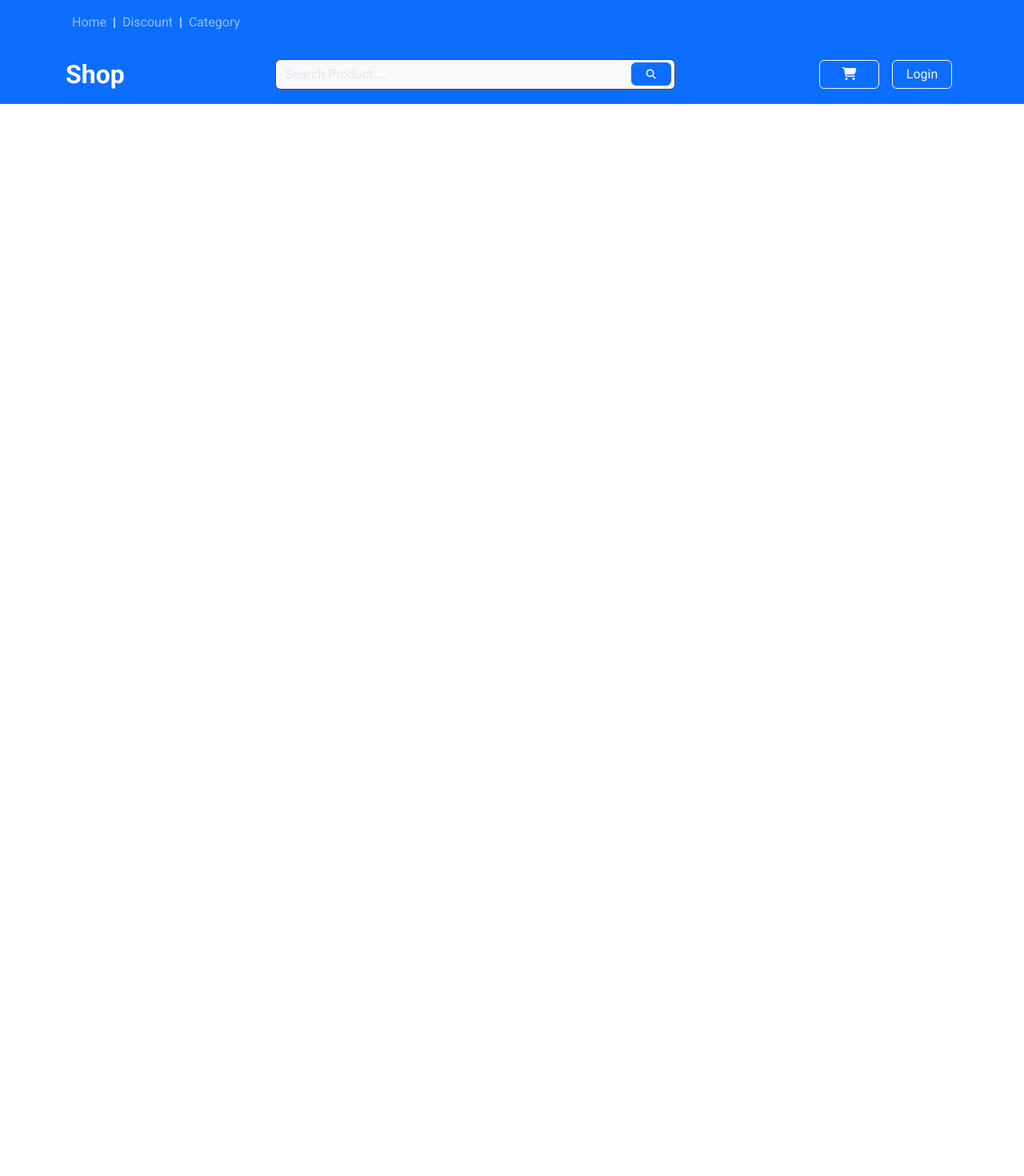
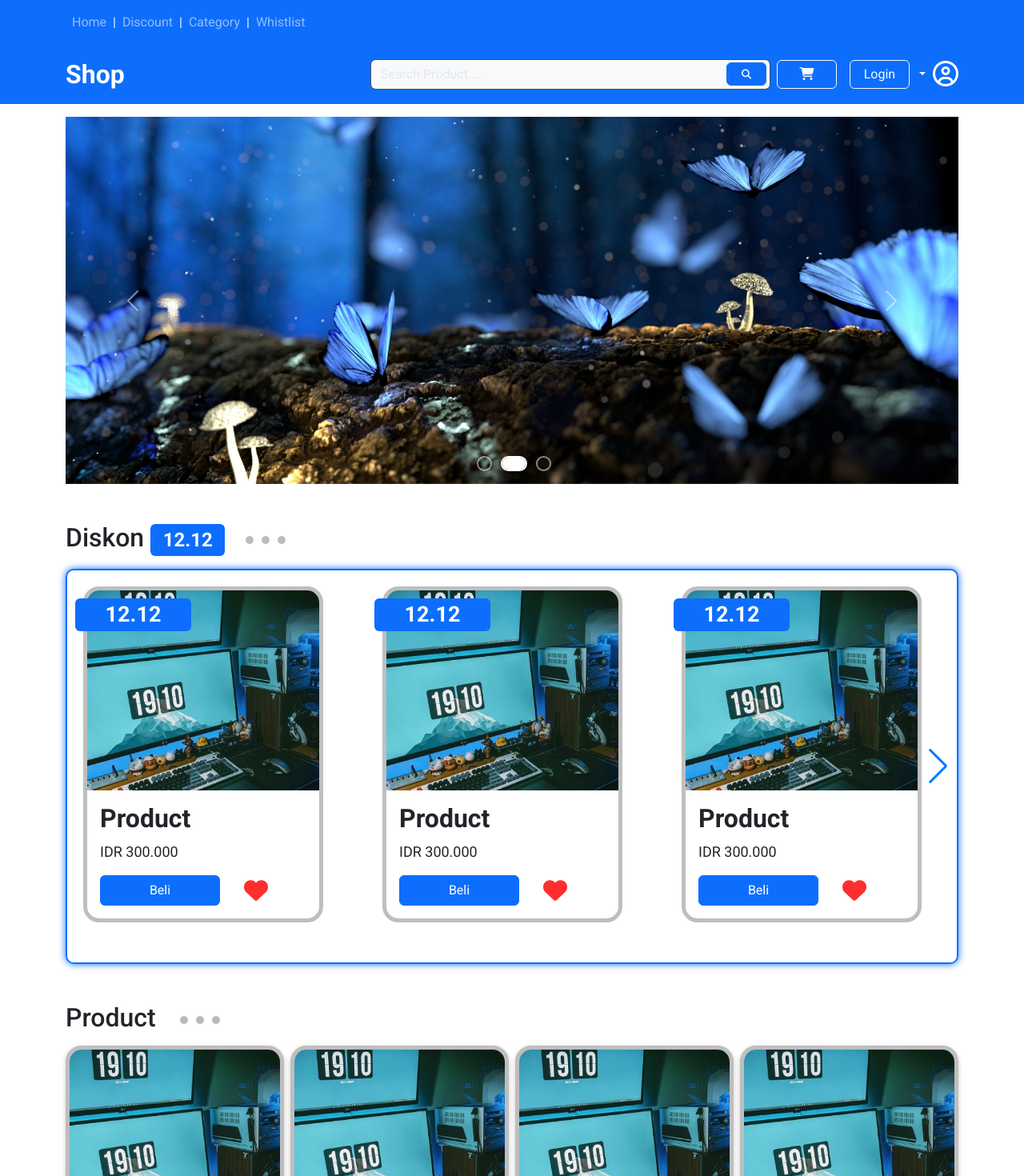
Before and after one commit to hendriramadhan/studicase-e-commerce, a React (Create React App) app: page / in a window 1280 px wide. Shown: the top 1470 px of the page at 80% size. Before the commit the page ends 800 px from the top, so only its background shows below. Built offline with nearby package versions, Linux system fonts and the light colour scheme.

Commit message:
menambahkan page chart dan whistlist

```diff
--- a/src/App.js
+++ b/src/App.js
@@ -1,24 +1,30 @@
 import logo from "./logo.svg";
 import "bootstrap/dist/css/bootstrap.min.css";
-import { BrowserRouter as Router, Routes, Route, Link } from "react-router-dom";
+import { BrowserRouter as Router, Routes, Route } from "react-router-dom";
 import Login from "./components/Auth/Login";
 import Menu from "./components/Menu";
 import Register from "./components/Auth/Register";
+import Whistlist from "./components/Pages/Whistlist";
 
-//import routes
+// import routes
 import Home from "./Home";
+import Chart from "./components/Pages/Chart.js";
+
 function App() {
   return (
-    <>
-      <Menu />
+    <Router>
+      <>
+        <Menu />
 
-      <Router>
         <Routes>
-          {/* <Route path="/" element={<Home />} /> */}
+          <Route path="/" element={<Home />} />
           <Route path="/Register" element={<Register />} />
+          <Route path="/Login" element={<Login />} />
+          <Route path="/Whistlist" element={<Whistlist />} />
+          <Route path="/Chart" element={<Chart />} />
         </Routes>
-      </Router>
-    </>
+      </>
+    </Router>
   );
 }
 
--- a/src/assets/index.css
+++ b/src/assets/index.css
@@ -76,6 +76,45 @@ button.chart.btn.btn-outline-light {
   background-color: #fff;
 }
 
+i.fa-regular.fa-circle-user.fa-2xl.text-white {
+  font-size: 2em;
+  line-height: 0.03125em;
+  vertical-align: -0.1875em;
+  margin-left: 9px;
+}
+
+div.dropdown-menu.show {
+  position: absolute;
+  margin-top: 1em;
+  background: #fff;
+  color: #000 !important;
+}
+
+a.dropdown-item {
+  color: #000;
+}
+
+a.dropdown-item:hover {
+  color: #000;
+  background: #fff;
+}
+
+span#nav-dropdown-dark-example.dropdown-toggle::before {
+  display: inline-block;
+  margin-left: 0.25500000000000256em;
+  vertical-align: 0.255em;
+  content: "";
+  border-top: 0.3em solid;
+  border-right: 0.3em solid transparent;
+  border-bottom: 0;
+  border-left: 0.3em solid transparent;
+  color: #ffffff;
+}
+
+span#nav-dropdown-dark-example.dropdown-toggle::after {
+  display: none;
+}
+
 /* DISKON SLIDE */
 
 .dot {
@@ -86,6 +125,10 @@ button.chart.btn.btn-outline-light {
   display: inline-block;
   margin-left: 10px;
   margin-bottom: 3px;
+}
+
+.dot:nth-child(1) {
+  margin-left: 30px;
 }
 
 .swiper-horizontal {
--- a/src/components/Auth/Login.js
+++ b/src/components/Auth/Login.js
@@ -13,7 +13,8 @@ function Login() {
   };
   return (
     <>
-      <Container fluid style={{ backgroundColor: "#bbb" }}>
+      {/* <Container style={{ backgroundColor: "#F6F6F6" }}> */}
+      <Container>
         <div className="d-flex align-items-center justify-content-center vh-100 ">
           <Card className="w-50">
             <Card.Body>
--- a/src/components/Auth/Register.js
+++ b/src/components/Auth/Register.js
@@ -22,7 +22,7 @@ function Register() {
   };
   return (
     <>
-      {/* <Container fluid style={{ backgroundColor:"#bbb" }}> */}
+      {/* <Container fluid style={{ backgroundColor:"#F6F6F6" }}> */}
       <Container>
         <div className="d-flex align-items-center justify-content-center vh-100 ">
           <Card>
@@ -93,7 +93,7 @@ function Register() {
                   <div>
                     <p className="text-center mt-3">
                       <b>
-                        Sudah punya akun ? <a href="#daftar">Login</a>
+                        Sudah punya akun ? <a href="/Login">Login</a>
                       </b>
                     </p>
                   </div>
--- a/src/components/Menu.js
+++ b/src/components/Menu.js
@@ -1,35 +1,60 @@
-import { Navbar, Container, Nav, Form, Button, Col } from "react-bootstrap";
-import { BrowserRouter as Router, Routes, Route, Link } from "react-router-dom";
-import Login from "./Auth/Login";
-import Home from "../Home";
+import React from "react";
+import {
+  Navbar,
+  Container,
+  Nav,
+  Form,
+  Button,
+  Dropdown,
+} from "react-bootstrap";
+import { Link, useLocation } from "react-router-dom";
+import SubMenu from "./SubMenu";
 
 export default function Menu() {
+  const location = useLocation();
+  const isWhistlistPage = location.pathname === "/Whistlist";
+  const isChart = location.pathname === "/Chart";
+  const isProfile = location.pathname === "/Profile";
+
+  const activeLabel = isChart ? "Chart" : isProfile ? "Profile" : "Whistlist";
+
   return (
     <div>
-      <Navbar bg="primary" data-bs-theme="dark">
-        <Container>
-          <Nav className="me-auto align-items-center text-light">
-            <Nav.Link href="/">Home</Nav.Link> |
-            <Nav.Link href="#discount">Discount</Nav.Link> |
-            <Nav.Link href="#category">Category</Nav.Link>
-          </Nav>
-        </Container>
-      </Navbar>
-      <Navbar expand="md" bg="primary" data-bs-theme="dark">
+      <SubMenu />
+
+      {/* Secondary Menu */}
+      <Navbar
+        expand="md"
+        bg={isWhistlistPage || isChart || isProfile ? "light" : "primary"}
+        data-bs-theme="dark"
+      >
         <Container>
           {/* Main title */}
-          <Navbar.Brand href="#home" className="fw-bold fs-2">
+          <Navbar.Brand
+            href="#home"
+            className={`${
+              isWhistlistPage || isChart || isProfile
+                ? "fw-bold fs-2 text-primary"
+                : "fw-bold fs-2"
+            }`}
+          >
             Shop
           </Navbar.Brand>
+          <span className=" fs-4 text-primary">
+            {isWhistlistPage || isChart || isProfile ? ` | ${activeLabel}` : ""}
+          </span>
           {/* Search bar */}
-          <Navbar.Toggle aria-controls="basic-navbar-nav" className="" />
+          <Navbar.Toggle
+            aria-controls="basic-navbar-nav"
+            className="text-primary"
+          />
           <Navbar.Collapse id="navbarScroll">
-            <Nav className="mx-auto fs-5 text-center">
+            <Nav className="ms-auto fs-5 text-center">
               <Form className="position-relative">
                 <Form.Control
                   type="search"
                   placeholder="Search Product...."
-                  className=" bg-light text-dark"
+                  className="bg-light text-dark"
                   aria-label="Search"
                 />
 
@@ -38,26 +63,49 @@ export default function Menu() {
                 </Button>
               </Form>
             </Nav>
-            {/* button */}
-            <Nav className=" d-flex justify-content-between align-items-center">
+            {/* Buttons and Links */}
+            {isWhistlistPage || isChart || isProfile ? (
+              ""
+            ) : (
+              <Nav className="d-flex justify-content-between align-items-center">
                 <Nav.Link
-                href="#Masuk"
+                  href="/Chart"
                   className="navbar-expand-sm navbar-nav nav-link"
                 >
                   <Button variant="outline-light" className="chart">
-                  <i class="fa-solid fa-cart-shopping"></i>
+                    <i className="fa-solid fa-cart-shopping"></i>
                   </Button>
                 </Nav.Link>
 
-              <Nav.Link
-                href="/Login"
+                <Link
+                  to="/Login"
                   className="navbar-expand-sm navbar-nav nav-link"
                 >
                   <Button variant="outline-light" className="chart">
                     Login
                   </Button>
-              </Nav.Link>
+                </Link>
+
+                <Dropdown>
+                  <Dropdown.Toggle
+                    id="nav-dropdown-dark-example"
+                    menuVariant="dark"
+                    as="span"
+                  >
+                    <i className="fa-regular fa-circle-user fa-2xl text-white"></i>
+                  </Dropdown.Toggle>
+
+                  <Dropdown.Menu>
+                    <Dropdown.Item href="#/action-1">Profile</Dropdown.Item>
+                    <Dropdown.Item href="#/action-2">Whistlist</Dropdown.Item>
+                    <Dropdown.Item href="#/action-3">
+                      Pengaturan Akun
+                    </Dropdown.Item>
+                    <Dropdown.Item href="#/action-3">Logout</Dropdown.Item>
+                  </Dropdown.Menu>
+                </Dropdown>
               </Nav>
+            )}
           </Navbar.Collapse>
         </Container>
       </Navbar>
--- /dev/null
+++ b/src/components/Pages/Chart.js
@@ -0,0 +1,36 @@
+import { Card, Button, Row, Col, Container } from "react-bootstrap";
+import slider from "../../assets/slider1.png";
+
+export default function Chart() {
+  return (
+    <div>
+      <Container>
+        <h2 className="mt-5 mb-5">
+          Rekomendasi
+          <span className="dot"></span>
+          <span className="dot"></span>
+          <span className="dot"></span>
+        </h2>
+        <Row>
+          <Col className="product-list w-100 gap-2">
+            {Array.from({ length: 8 }).map((_, idx) => (
+              <Card key={idx} className="product-card position-relative">
+                <Card.Img variant="top" src={slider} />
+                <Card.Body>
+                  <Card.Title className="fs-2  fw-bold">Product</Card.Title>
+                  <Card.Text>IDR 300.000</Card.Text>
+                  <div className="beli-love">
+                    <Button variant="primary" className="beli">
+                      Beli
+                    </Button>
+                    <i className="fa-solid fa-heart"></i>
+                  </div>
+                </Card.Body>
+              </Card>
+            ))}
+          </Col>
+        </Row>
+      </Container>
+    </div>
+  );
+}
--- /dev/null
+++ b/src/components/Pages/Whistlist.js
@@ -0,0 +1,36 @@
+import { Card, Button, Row, Col, Container } from "react-bootstrap";
+import slider from "../../assets/slider1.png";
+
+export default function Whistlist() {
+  return (
+    <div>
+      <Container>
+        <h2 className="mt-5 mb-5">
+          Whistlist
+          <span className="dot"></span>
+          <span className="dot"></span>
+          <span className="dot"></span>
+        </h2>
+        <Row>
+          <Col className="product-list w-100 gap-2">
+            {Array.from({ length: 8 }).map((_, idx) => (
+              <Card key={idx} className="product-card position-relative">
+                <Card.Img variant="top" src={slider} />
+                <Card.Body>
+                  <Card.Title className="fs-2  fw-bold">Product</Card.Title>
+                  <Card.Text>IDR 300.000</Card.Text>
+                  <div className="beli-love">
+                    <Button variant="primary" className="beli">
+                      Beli
+                    </Button>
+                    <i className="fa-solid fa-heart"></i>
+                  </div>
+                </Card.Body>
+              </Card>
+            ))}
+          </Col>
+        </Row>
+      </Container>
+    </div>
+  );
+}
--- a/src/components/Product.js
+++ b/src/components/Product.js
@@ -6,9 +6,9 @@ export default function Product() {
     <div>
       <h2 className="mt-3 mb-3">
         Product
-        <span class="dot"></span>
-        <span class="dot"></span>
-        <span class="dot"></span>
+        <span className="dot"></span>
+        <span className="dot"></span>
+        <span className="dot"></span>
       </h2>
       <Row>
         <Col className="product-list w-100 gap-2">
--- /dev/null
+++ b/src/components/SubMenu.js
@@ -0,0 +1,22 @@
+import { Navbar, Container, Nav, Form, Button } from "react-bootstrap";
+import { useLocation } from "react-router-dom";
+
+export default function SubMenu() {
+  const location = useLocation();
+  const isWhistlistPage = location.pathname === "/Whistlist";
+
+  return (
+    <div>
+      <Navbar bg="primary" data-bs-theme="dark">
+        <Container>
+          <Nav className="me-auto align-items-center text-light">
+            <Nav.Link href="/">Home</Nav.Link> |
+            <Nav.Link href="#discount">Discount</Nav.Link> |
+            <Nav.Link href="#category">Category</Nav.Link> |
+            <Nav.Link href="/Whistlist">Whistlist</Nav.Link>
+          </Nav>
+        </Container>
+      </Navbar>
+    </div>
+  );
+}
```
Lines whose indentation alone changed are shown as unchanged.
